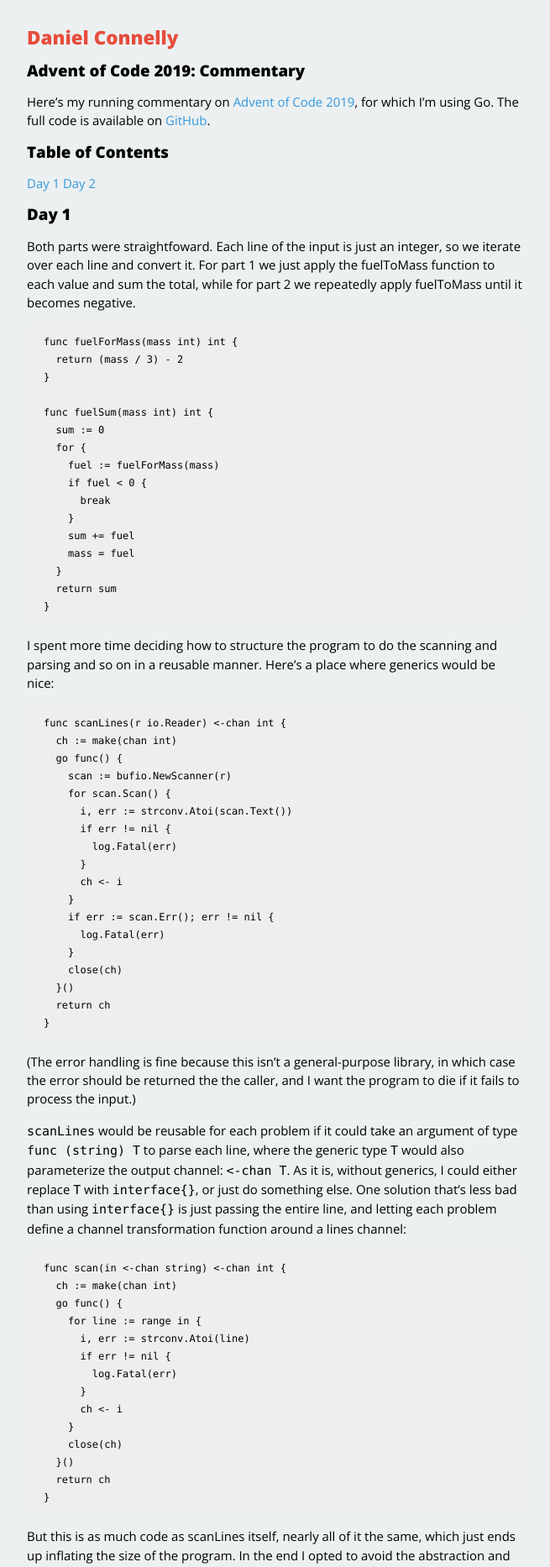
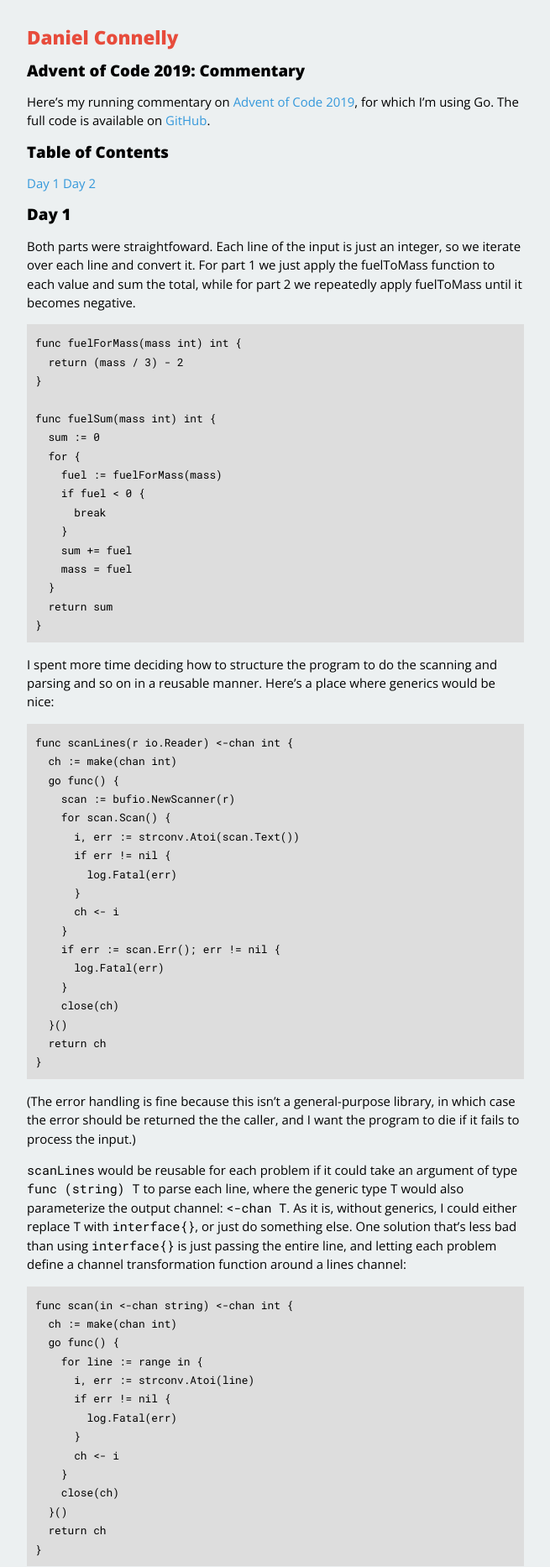
Before and after one commit to dhconnelly/dhconnelly.github.io, a Jekyll site: the page built from _posts/2019-12-01-advent-2019-running.md, in a window 1280 px wide. Shown: the top 1866 px of the page at 84% size, without its empty margins (312-967 px from the left). Built offline with Jekyll 4.4.1, drawn with Linux system fonts in a browser that asks for light colours.

Commit message:
use roboto mono for code and change background color

```diff
--- a/css/main.css
+++ b/css/main.css
@@ -1,4 +1,4 @@
-@import url(https://fonts.googleapis.com/css?family=Open+Sans:400,800&subset=latin,latin-ext);
+@import url(https://fonts.googleapis.com/css?family=Roboto+Mono|Open+Sans:400,800&subset=latin,latin-ext);
 
 /* Some assumptions */
 * {
@@ -42,7 +42,7 @@
 
 .posts span {
    color: #aaa;
-   font-family: Monaco, "Courier New", monospace;
+   font-family: "Roboto Mono", Menlo, Monaco, "Courier New", monospace;
    font-size: 75%;
    margin-right: 1em;
 }
@@ -91,7 +91,7 @@
 
 code,
 pre {
-   font-family: Menlo, Monaco, "Courier New", monospace;
+   font-family: "Roboto Mono", Menlo, Monaco, "Courier New", monospace;
 }
 code {
    background-color: transparent;
@@ -100,14 +100,14 @@
 pre {
    display: block;
    margin: 0 0 14px;
-   padding: 10px 20px;
-   font-size: 15px;
+   padding: 10px 10px;
+   font-size: 12pt;
    line-height: 1.4;
    white-space: pre;
    white-space: pre-wrap;
    word-break: break-all;
    word-wrap: break-word;
-   background-color: #eee;
+   background-color: #dddddd;
 }
 pre code {
    padding: 0;
@@ -117,7 +117,6 @@
 }
 .highlight {
    margin-bottom: 15px;
-   border-radius: 4px;
 }
 .highlight pre {
    margin-bottom: 0;
```
Also changed, not shown: css/normalize.css.
